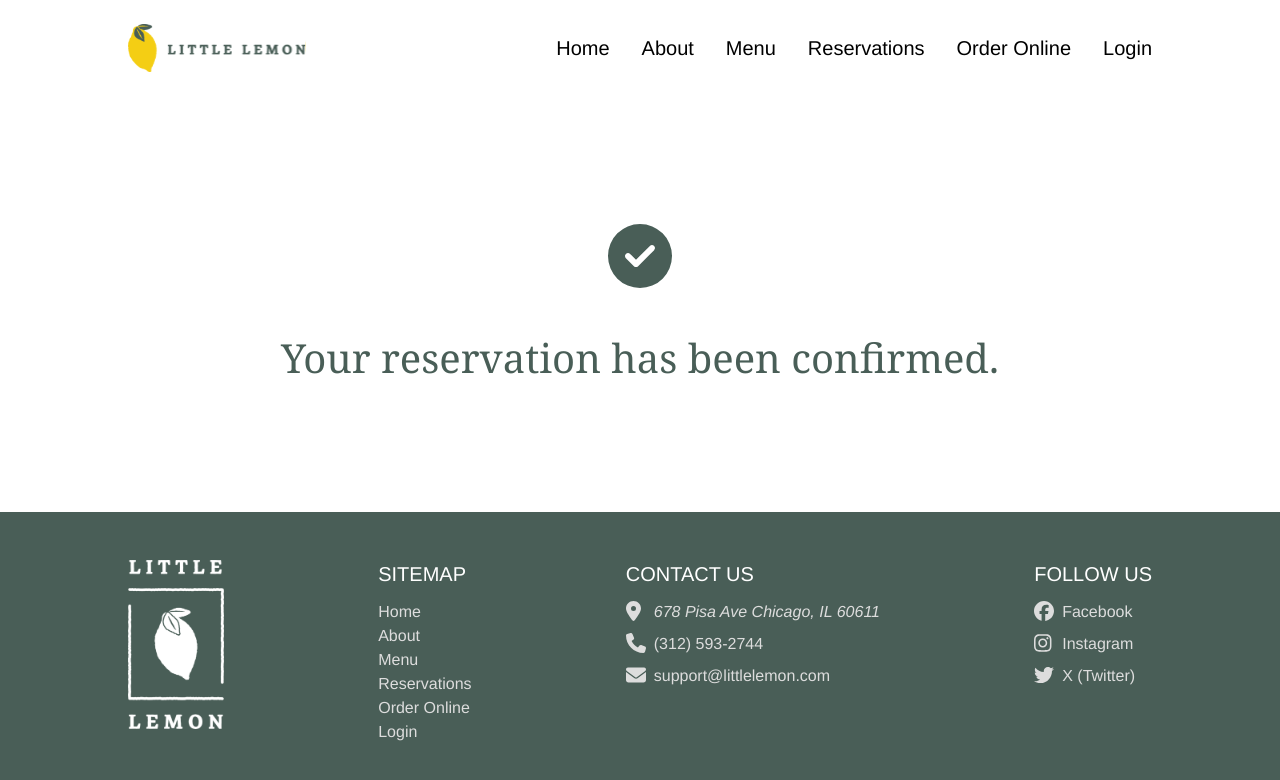
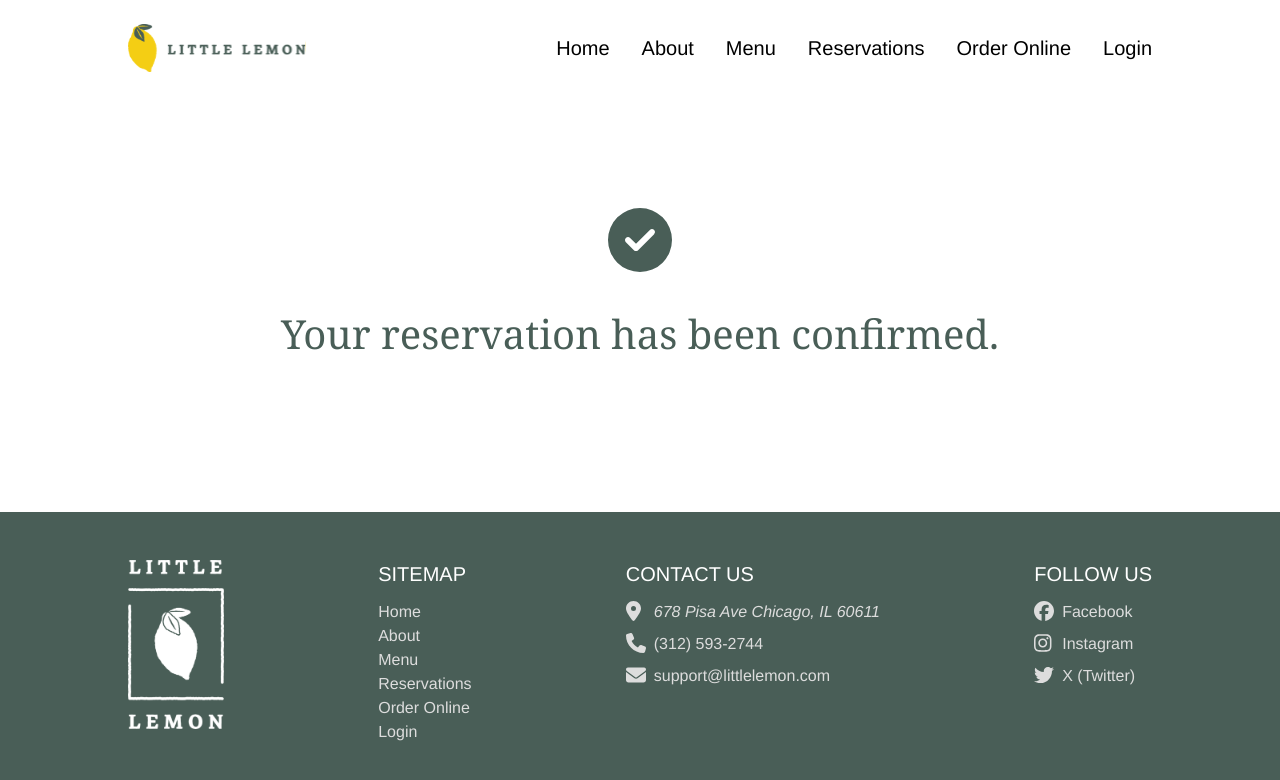
Before and after one commit to jyboy/little-lemon-restaurant, a React (Vite) app: page /reservation-success in a window 1280 px wide. Shown: the top 780 px of the page. Built offline with nearby package versions, Linux system fonts and the light colour scheme.

Commit message:
🚑 Fix layout issue & show form errors

```diff
--- a/package.json
+++ b/package.json
@@ -1,6 +1,6 @@
 {
   "name": "little-lemon-restaurant",
-  "description": "The capstone project of the Meta Front-End Developer Professional Program",
+  "description": "The capstone project of Meta Front-End Developer",
   "version": "0.9.0",
   "license": "MIT",
   "type": "module",
--- a/src/pages/ReservationSuccess/ReservationSuccess.jsx
+++ b/src/pages/ReservationSuccess/ReservationSuccess.jsx
@@ -4,9 +4,9 @@ import { FontAwesomeIcon } from '@fortawesome/react-fontawesome';
 const ReservationSuccess = () => {
   return (
     <div>
-      <div className="flex flex-col items-center pt-32 text-olive">
+      <div className="flex flex-col items-center pt-28 text-olive">
         <FontAwesomeIcon icon={faCircleCheck} size="4x" />
-        <h1 className="mt-10 font-serif text-4.5xl">
+        <h1 className="mt-8 font-serif text-4.5xl">
           Your reservation has been confirmed.
         </h1>
       </div>
--- a/src/pages/TableReservation/TableReservation.jsx
+++ b/src/pages/TableReservation/TableReservation.jsx
@@ -35,7 +35,7 @@ const TableReservation = () => {
   });
 
   return (
-    <div className="flex flex-col items-center pt-20">
+    <div className="flex flex-col items-center pt-12">
       <h1 className="font-serif text-4.5xl text-olive">Table Reservation</h1>
       <form onSubmit={formik.handleSubmit} className="w-96">
         <div className="h-24">
@@ -53,7 +53,7 @@ const TableReservation = () => {
             onChange={formik.handleChange}
             className="h-10 w-full rounded border border-olive-light pl-3 text-olive"
           />
-          <p className="leading-relaxed text-orange">{}</p>
+          <p className="leading-relaxed text-orange">{formik.errors.date}</p>
         </div>
         <div className="h-24">
           <label htmlFor="time" className="text-xl font-bold text-olive">
@@ -73,6 +73,7 @@ const TableReservation = () => {
             <option>21:00</option>
             <option>22:00</option>
           </select>
+          <p className="leading-relaxed text-orange">{formik.errors.time}</p>
         </div>
         <div className="h-24">
           <label htmlFor="guests" className="text-xl font-bold text-olive">
@@ -88,6 +89,7 @@ const TableReservation = () => {
             onChange={formik.handleChange}
             className="h-10 w-full rounded border border-olive-light pl-3 text-olive"
           />
+          <p className="leading-relaxed text-orange">{formik.errors.guests}</p>
         </div>
         <div className="h-24">
           <label htmlFor="occasion" className="text-xl font-bold text-olive">
@@ -104,6 +106,9 @@ const TableReservation = () => {
             <option>Anniversary</option>
             <option>Other</option>
           </select>
+          <p className="leading-relaxed text-orange">
+            {formik.errors.occasion}
+          </p>
         </div>
         <div className="mt-4 flex justify-center">
           <Button
--- a/src/pages/UnderConstruction/UnderConstruction.jsx
+++ b/src/pages/UnderConstruction/UnderConstruction.jsx
@@ -2,13 +2,13 @@ import UnderConstructionImage from '../../assets/under-construction.svg';
 
 const UnderConstruction = () => {
   return (
-    <div className="flex flex-col items-center pt-24">
+    <div className="flex flex-col items-center pt-20">
       <img
         src={UnderConstructionImage}
         alt="Under Construction illustration"
         className="w-96"
       />
-      <h1 className="mt-10 font-serif text-5.5xl text-olive">
+      <h1 className="mt-8 font-serif text-5.5xl text-olive">
         Under Construction
       </h1>
     </div>
```
